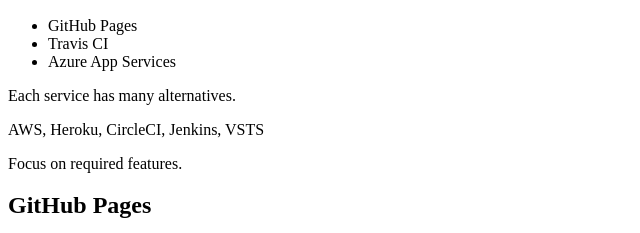
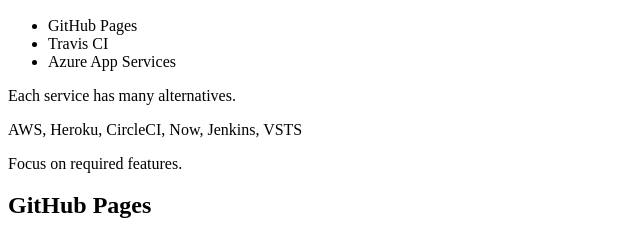
Before and after one commit to bobbyearl/presentation-syntaxcon, a website: page index.html in a window 1280 px wide. Shown: the part 1732-1965 px from the top of the page, 0-640 px from the left. Drawn offline with Linux system fonts and the light colour scheme.

Commit message:
Added Now

```diff
--- a/index.html
+++ b/index.html
@@ -76,7 +76,7 @@
 
         <section>
           <p>Each service has many alternatives.</p>
-          <p>AWS, Heroku, CircleCI, Jenkins, VSTS</p>
+          <p>AWS, Heroku, CircleCI, Now, Jenkins, VSTS</p>
           <p>Focus on required features.</p>
         </section>
 
```
